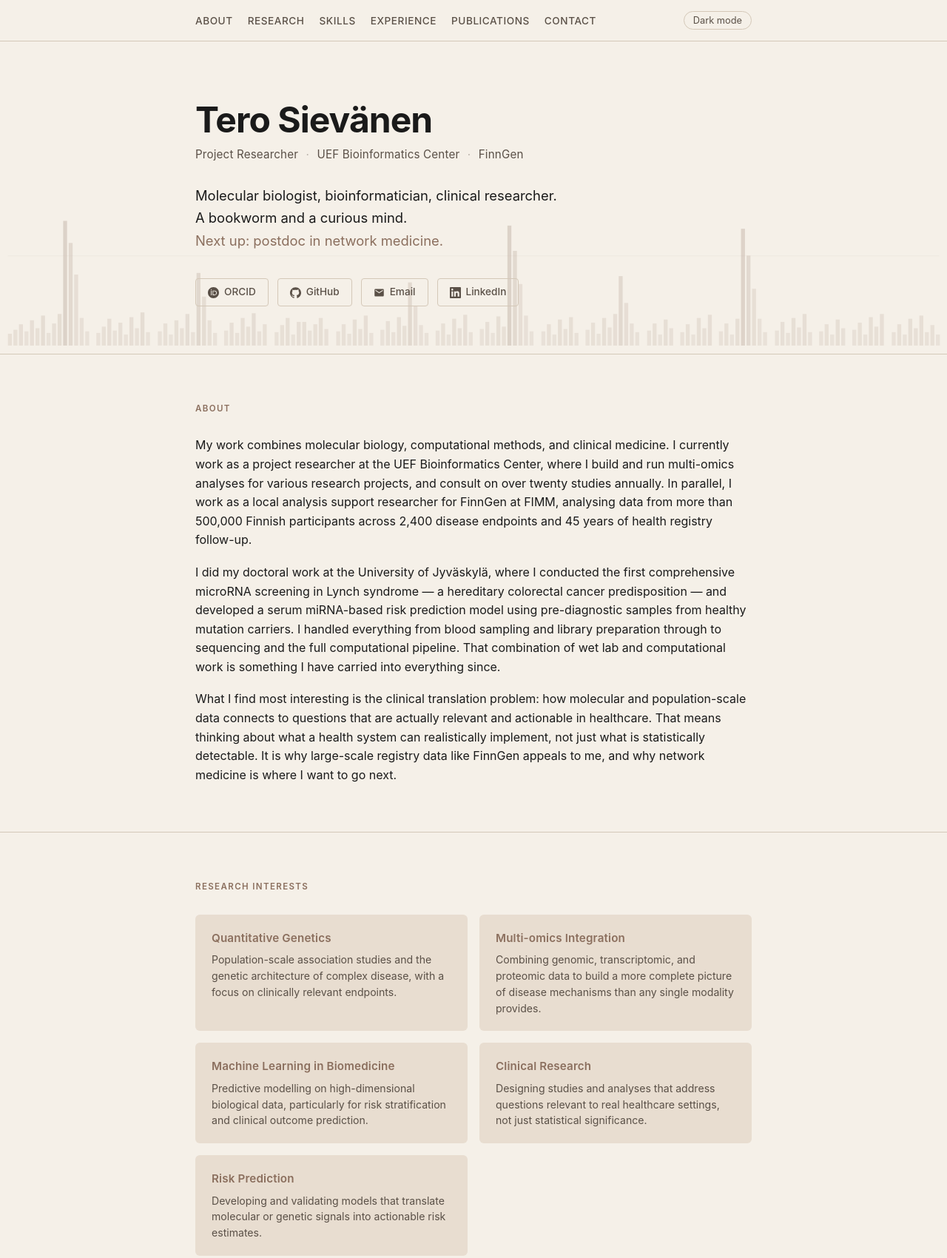
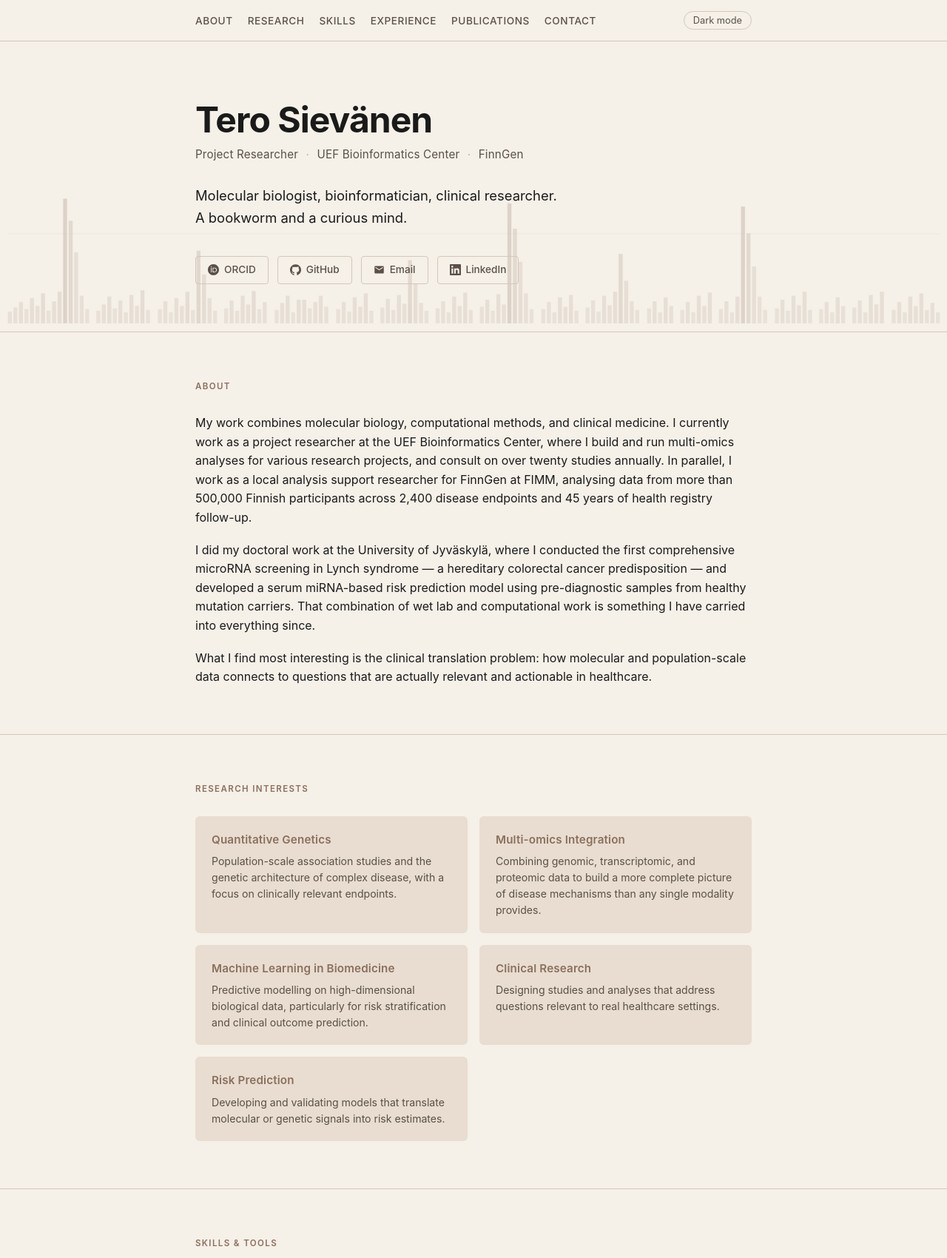
Before and after one commit to terosiev/terosiev.github.io, a plain HTML site: page index.html in a window 1280 px wide. Shown: the top 1700 px of the page at 74% size. Drawn offline with Linux system fonts and the light colour scheme.

Commit message:
Updates to education and about sections

```diff
--- a/index.html
+++ b/index.html
@@ -673,7 +673,6 @@
     <p class="hero-statement">
       Molecular biologist, bioinformatician, clinical researcher.<br>
       A bookworm and a curious mind.<br>
-      <em>Next up: postdoc in network medicine.</em>
     </p>
     <div class="hero-links">
       <a class="hero-link" href="https://orcid.org/0000-0002-9660-4559" target="_blank" rel="noopener">
@@ -702,8 +701,8 @@
     <p class="section-label">About</p>
     <div class="about-text">
       <p>My work combines molecular biology, computational methods, and clinical medicine. I currently work as a project researcher at the UEF Bioinformatics Center, where I build and run multi-omics analyses for various research projects, and consult on over twenty studies annually. In parallel, I work as a local analysis support researcher for FinnGen at FIMM, analysing data from more than 500,000 Finnish participants across 2,400 disease endpoints and 45 years of health registry follow-up.</p>
-      <p>I did my doctoral work at the University of Jyväskylä, where I conducted the first comprehensive microRNA screening in Lynch syndrome — a hereditary colorectal cancer predisposition — and developed a serum miRNA-based risk prediction model using pre-diagnostic samples from healthy mutation carriers. I handled everything from blood sampling and library preparation through to sequencing and the full computational pipeline. That combination of wet lab and computational work is something I have carried into everything since.</p>
-      <p>What I find most interesting is the clinical translation problem: how molecular and population-scale data connects to questions that are actually relevant and actionable in healthcare. That means thinking about what a health system can realistically implement, not just what is statistically detectable. It is why large-scale registry data like FinnGen appeals to me, and why network medicine is where I want to go next.</p>
+      <p>I did my doctoral work at the University of Jyväskylä, where I conducted the first comprehensive microRNA screening in Lynch syndrome — a hereditary colorectal cancer predisposition — and developed a serum miRNA-based risk prediction model using pre-diagnostic samples from healthy mutation carriers. That combination of wet lab and computational work is something I have carried into everything since.</p>
+      <p>What I find most interesting is the clinical translation problem: how molecular and population-scale data connects to questions that are actually relevant and actionable in healthcare.</p>
     </div>
   </div>
 </section>
@@ -727,11 +726,11 @@
       </div>
       <div class="interest-card">
         <h3>Clinical Research</h3>
-        <p>Designing studies and analyses that address questions relevant to real healthcare settings, not just statistical significance.</p>
+        <p>Designing studies and analyses that address questions relevant to real healthcare settings.</p>
       </div>
       <div class="interest-card">
         <h3>Risk Prediction</h3>
-        <p>Developing and validating models that translate molecular or genetic signals into actionable risk estimates.</p>
+        <p>Developing and validating models that translate molecular or genetic signals into risk estimates.</p>
       </div>
     </div>
   </div>
@@ -813,7 +812,7 @@
         <div class="timeline-date">2020 — 2024</div>
         <div class="timeline-role">Doctoral Researcher</div>
         <div class="timeline-org">University of Jyväskylä</div>
-        <div class="timeline-detail">PhD in Gerontology and Public Health. First comprehensive miRNA screening in Lynch syndrome. Defended September 2024.</div>
+        <div class="timeline-detail">PhD in Gerontology and Public Health</div>
       </div>
 
       <div class="timeline-item">
```
